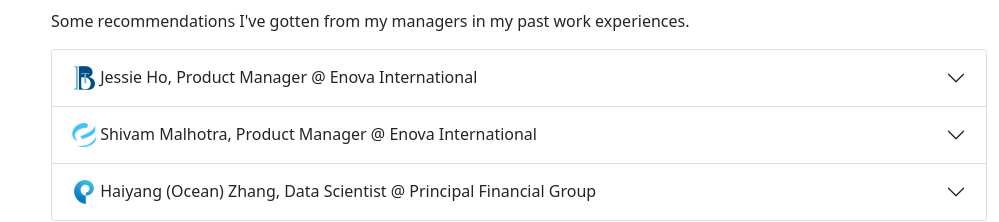
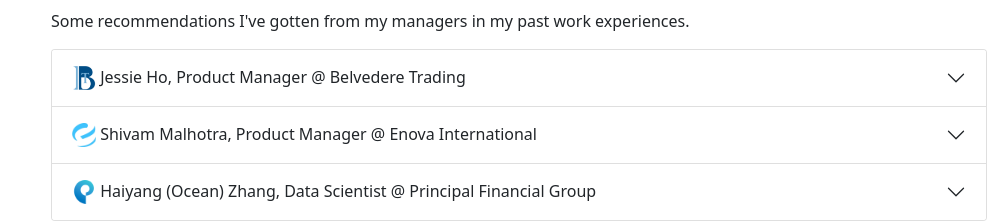
Before and after one commit to olili1999/personal-website, a React (Create React App) app: page / in a window 1280 px wide. Shown: the part 2513-2735 px from the top of the page, without its empty margins (281-1280 px from the left). Built offline with nearby package versions, Linux system fonts and the light colour scheme.

Commit message:
fixed enova

```diff
--- a/src/App.js
+++ b/src/App.js
@@ -385,7 +385,7 @@
           <Accordion.Item eventKey="0">
             <Accordion.Header className = "d-flex align-items-center" >
               <Image src = {BT} style = {{width: "1.5rem"}} rounded/>&nbsp;
-              <p className ="p-0 m-0"> Jessie Ho, Product Manager @ Enova International</p>
+              <p className ="p-0 m-0"> Jessie Ho, Product Manager @ Belvedere Trading</p>
             </Accordion.Header>
             <Accordion.Body>
             <figure class="text-start">
```
